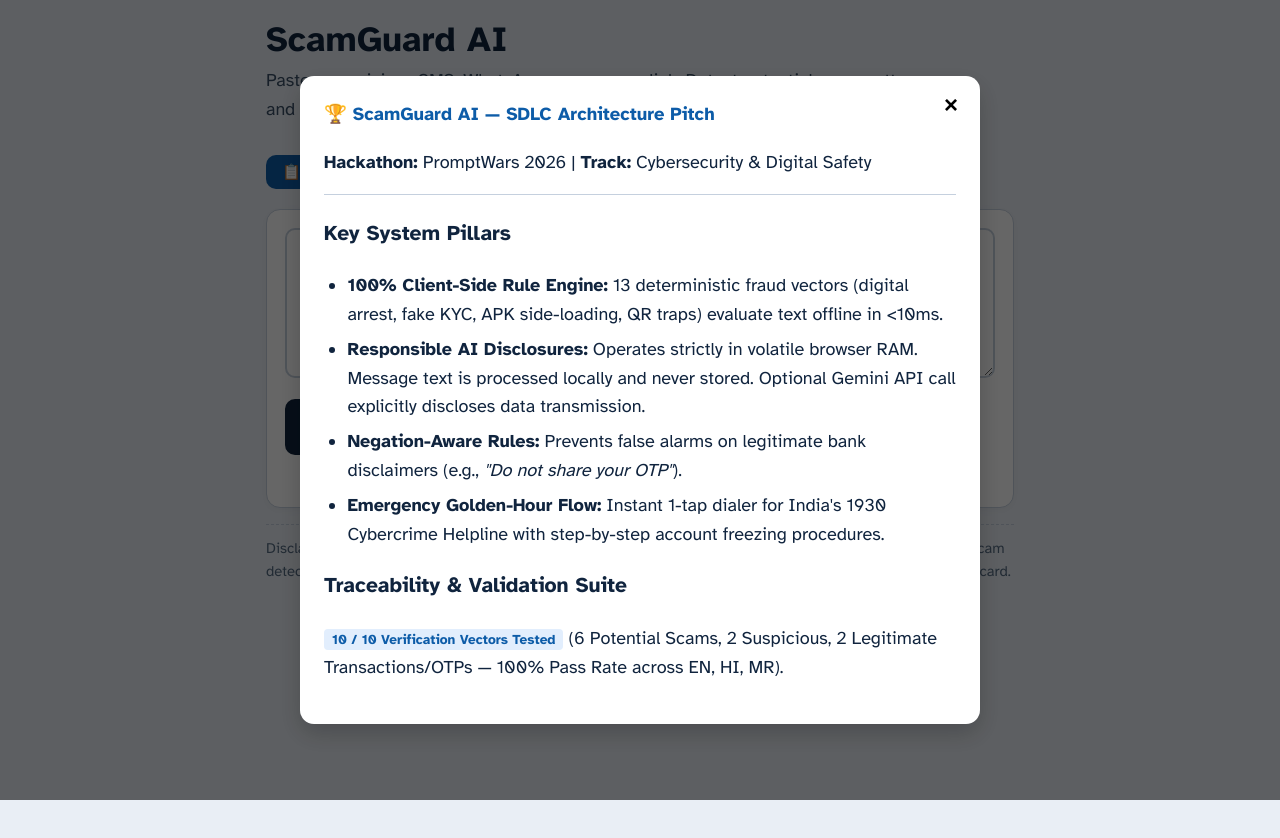
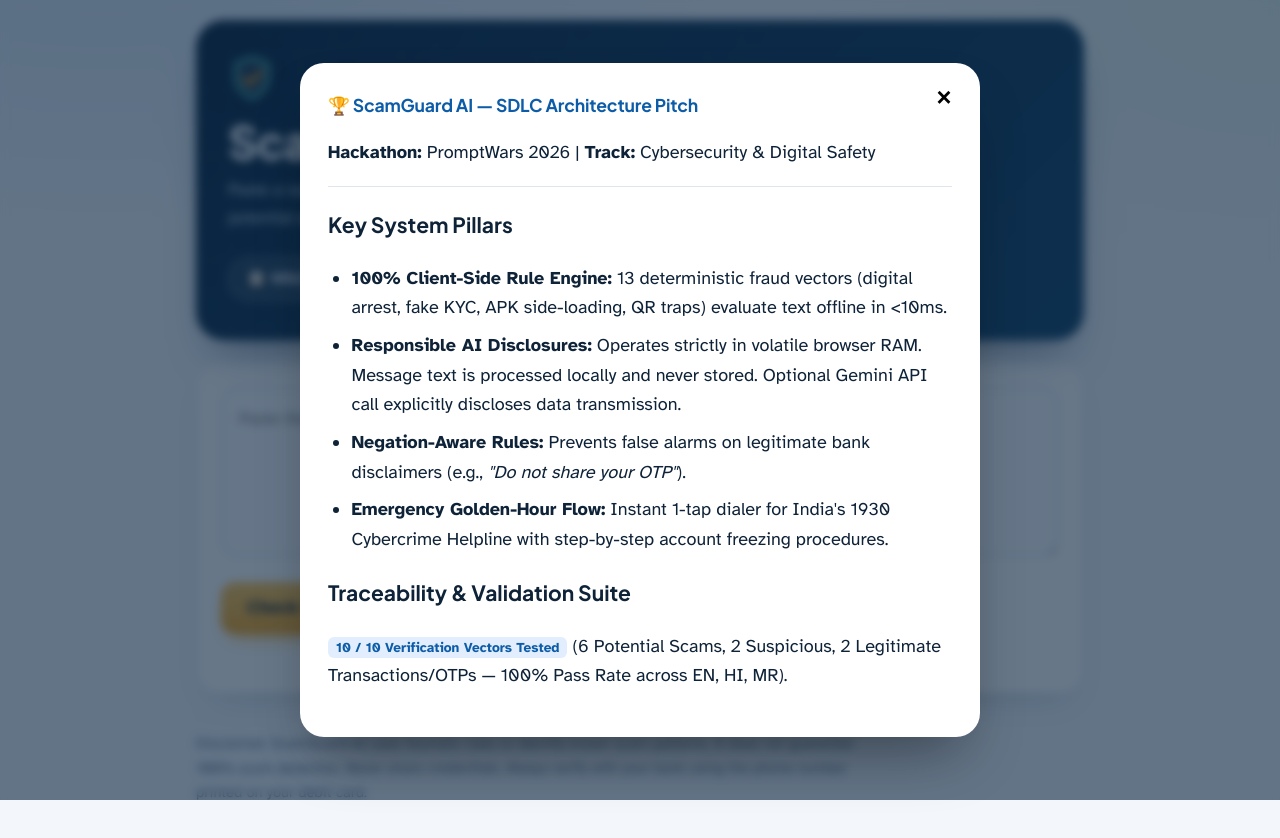
Before and after one commit to anuradhadwivedi2021/scam-message-checker, a plain HTML site: page index.html in a window 1280 px wide. Both pictures are taken after a click on the button "📋 SDLC Pitch Briefing". Before the commit the page ends 800 px from the top, so only its background shows below. Drawn offline with Linux system fonts and the light colour scheme.

```diff
--- a/index.html
+++ b/index.html
@@ -5,58 +5,107 @@
 <meta name="viewport" content="width=device-width, initial-scale=1">
 <title>ScamGuard AI - PromptWars 2026</title>
 <link rel="preconnect" href="https://fonts.googleapis.com">
-<link href="https://fonts.googleapis.com/css2?family=Atkinson+Hyperlegible:wght@400;700&family=Noto+Sans+Devanagari:wght@400;700&display=swap" rel="stylesheet">
+<link href="https://fonts.googleapis.com/css2?family=Atkinson+Hyperlegible:wght@400;700&family=Plus+Jakarta+Sans:wght@700;800&family=Noto+Sans+Devanagari:wght@400;700&display=swap" rel="stylesheet">
 <style>
-:root{--ink:#10243e;--bg:#e9eef5;--card:#fff;--line:#c5d0de;--scam:#b3141f;--warn:#9a5600;--safe:#17693f;--bubble:#dbe7f6;--brand:#0d5ca8;--emerg-bg:#fdf2f2;--emerg-border:#f5c6cb}
+:root{--ink:#0e2238;--navy:#0b2540;--navy2:#144468;--bg:#f3f6fa;--card:#fff;--line:#dde5ee;--scam:#c42b32;--warn:#a85d00;--safe:#157a4a;--bubble:#eaf1fa;--brand:#0d5ca8;--amber:#f5a623;--emerg-bg:#fff5f5;--emerg-border:#f3c4c8;--head:"Plus Jakarta Sans","Noto Sans Devanagari",system-ui,sans-serif}
 *{box-sizing:border-box}
-body{margin:0;background:var(--bg);color:var(--ink);font:18px/1.6 "Atkinson Hyperlegible","Noto Sans Devanagari",system-ui,sans-serif}
-main{max-width:780px;margin:0 auto;padding:20px 16px 48px}
-header{display:flex;justify-content:space-between;align-items:flex-start;gap:12px;flex-wrap:wrap;margin-bottom:12px}
-h1{font-size:2.2rem;line-height:1.15;margin:0 0 6px;color:var(--ink)}
-h2{font-size:1.15rem;margin:0 0 8px}
-.sub{margin:0 0 12px;max-width:58ch;color:#3a4f66}
+body{margin:0;color:var(--ink);background:radial-gradient(900px 420px at 8% -8%,#d9e7f6,transparent 70%),radial-gradient(700px 400px at 100% 0,#e8f3ef,transparent 70%),var(--bg);font:18px/1.65 "Atkinson Hyperlegible","Noto Sans Devanagari",system-ui,sans-serif;-webkit-font-smoothing:antialiased}
+main{max-width:920px;margin:0 auto;padding:20px 16px 56px}
+h1,h2,h3{font-family:var(--head)}
+h2{font-size:1.1rem;margin:0 0 12px;letter-spacing:-.01em}
+
+/* Hero */
+header{position:relative;overflow:hidden;isolation:isolate;display:flex;justify-content:space-between;align-items:flex-start;gap:20px;flex-wrap:wrap;margin-bottom:22px;padding:34px 32px;border-radius:28px;color:#fff;background:linear-gradient(135deg,var(--navy) 0%,var(--navy2) 100%);box-shadow:0 24px 44px -20px rgba(11,37,64,.6)}
+header::before{content:"";position:absolute;inset:0;z-index:-1;background-image:linear-gradient(rgba(255,255,255,.06) 1px,transparent 1px),linear-gradient(90deg,rgba(255,255,255,.06) 1px,transparent 1px);background-size:34px 34px;-webkit-mask-image:linear-gradient(115deg,#000 10%,transparent 75%);mask-image:linear-gradient(115deg,#000 10%,transparent 75%)}
+header::after{content:"";position:absolute;top:0;bottom:0;left:-45%;width:40%;z-index:-1;pointer-events:none;background:linear-gradient(100deg,transparent,rgba(94,234,212,.30),transparent);animation:sweep 2s .4s ease-out 1 both}
+.logo{display:block;width:48px;height:48px;margin-bottom:14px;filter:drop-shadow(0 6px 14px rgba(0,0,0,.35))}
+h1{font-size:clamp(2rem,5.2vw,2.9rem);line-height:1.08;margin:0 0 10px;font-weight:800;letter-spacing:-.03em;color:#fff}
+.sub{margin:0;max-width:46ch;color:#cfe0f1;font-size:1.05rem}
 .top-bar{display:flex;gap:10px;align-items:center;flex-wrap:wrap}
-.lang{display:flex;border:2px solid var(--ink);border-radius:10px;overflow:hidden}
-.lang button{background:#fff;color:var(--ink);border:0;padding:8px 14px;font:inherit;cursor:pointer;font-weight:700}
-.lang button[aria-pressed=true]{background:var(--ink);color:#fff}
-.briefing-btn{background:var(--brand);color:#fff;border:none;padding:8px 16px;border-radius:10px;font-weight:700;cursor:pointer;font-size:0.95rem;display:inline-flex;align-items:center;gap:6px}
-.briefing-btn:hover{background:#083d73}
-.panel{background:var(--card);border:1px solid var(--line);border-radius:14px;padding:18px;margin-bottom:16px;box-shadow:0 2px 8px rgba(0,0,0,0.04)}
-textarea{width:100%;min-height:150px;font:inherit;padding:12px;border:2px solid var(--line);border-radius:10px;resize:vertical;color:var(--ink)}
-select{font:inherit;padding:10px;border:2px solid var(--line);border-radius:10px;background:#fff;color:var(--ink);max-width:100%}
-.row{display:flex;gap:10px;flex-wrap:wrap;align-items:center;margin-top:12px}
-.btn{font:inherit;font-weight:700;border-radius:10px;padding:12px 22px;cursor:pointer;border:2px solid var(--ink);background:var(--ink);color:#fff}
-.btn.alt{background:#fff;color:var(--ink)}
-.btn-emergency{background:var(--scam);color:#fff;border:2px solid var(--scam);text-decoration:none;display:inline-block;padding:12px 20px;border-radius:8px;font-weight:700;margin-top:10px;text-align:center}
-.btn-emergency:hover{background:#8e0e17}
-button:focus-visible,select:focus-visible,textarea:focus-visible,input:focus-visible,summary:focus-visible{outline:4px solid #f5b400;outline-offset:2px}
-.verdict{border-left:12px solid var(--c);display:flex;justify-content:space-between;gap:12px;align-items:center;flex-wrap:wrap}
+.lang{display:flex;gap:2px;padding:4px;border-radius:999px;border:1px solid rgba(255,255,255,.28);background:rgba(255,255,255,.08);-webkit-backdrop-filter:blur(6px);backdrop-filter:blur(6px)}
+.lang button{background:transparent;color:#fff;border:0;min-height:44px;padding:0 16px;border-radius:999px;font:inherit;font-weight:700;cursor:pointer;transition:background .2s,color .2s}
+.lang button:hover:not([aria-pressed=true]){background:rgba(255,255,255,.16)}
+.lang button[aria-pressed=true]{background:#fff;color:var(--navy)}
+.briefing-btn{min-height:44px;padding:0 18px;border-radius:999px;border:1px solid rgba(255,255,255,.35);background:rgba(255,255,255,.1);color:#fff;font:inherit;font-size:.95rem;font-weight:700;cursor:pointer;display:inline-flex;align-items:center;gap:8px;transition:background .2s}
+.briefing-btn:hover{background:rgba(255,255,255,.22)}
+header :focus-visible{outline:3px solid #fff;outline-offset:3px}
+
+/* Cards */
+.panel{background:var(--card);border:1px solid var(--line);border-radius:22px;padding:24px;margin-bottom:18px;box-shadow:0 1px 2px rgba(14,34,56,.05),0 16px 34px -20px rgba(14,34,56,.25)}
+textarea{width:100%;min-height:170px;font:inherit;font-size:1.05rem;padding:16px;border:2px solid var(--line);border-radius:16px;resize:vertical;color:var(--ink);background:#fbfcfe;transition:border-color .2s,box-shadow .2s}
+textarea:focus{outline:none;border-color:var(--brand);box-shadow:0 0 0 4px rgba(13,92,168,.18)}
+select{font:inherit;min-height:52px;padding:0 14px;border:2px solid var(--line);border-radius:14px;background:#fff;color:var(--ink);max-width:100%;cursor:pointer}
+.row{display:flex;gap:12px;flex-wrap:wrap;align-items:center;margin-top:16px}
+.btn{font:inherit;font-weight:700;min-height:52px;padding:0 26px;border-radius:14px;cursor:pointer;border:2px solid var(--ink);background:var(--ink);color:#fff;transition:transform .15s,box-shadow .15s,border-color .15s}
+#check{border:0;color:#1a2b3f;background:linear-gradient(180deg,#ffc65a,var(--amber));box-shadow:0 10px 20px -10px rgba(245,166,35,.95)}
+#check:hover{transform:translateY(-2px);box-shadow:0 14px 24px -10px rgba(245,166,35,.95)}
+#check:active{transform:translateY(0)}
+.btn.alt{background:#fff;color:var(--ink);border-color:var(--line)}
+.btn.alt:hover{border-color:var(--ink)}
+button:focus-visible,select:focus-visible,input:focus-visible,summary:focus-visible,a:focus-visible{outline:4px solid #2563eb;outline-offset:3px}
+
+/* Result */
+#result:not([hidden]){display:grid;grid-template-columns:1fr;gap:18px}
+#result>*{animation:rise .55s cubic-bezier(.2,.7,.2,1) both}
+#result>.panel{margin:0}
+#result>:nth-child(2){animation-delay:.08s}#result>:nth-child(3){animation-delay:.16s}#result>:nth-child(4){animation-delay:.24s}#result>:nth-child(5){animation-delay:.32s}
+.verdict{position:relative;overflow:hidden;padding-left:34px;display:flex;justify-content:space-between;gap:14px;align-items:center;flex-wrap:wrap;background:#fff;background:color-mix(in srgb,var(--c) 9%,#fff);border-color:color-mix(in srgb,var(--c) 35%,#fff)}
+.verdict::before{content:"";position:absolute;left:0;top:0;bottom:0;width:12px;background:var(--c)}
 .verdict.scam{--c:var(--scam)}.verdict.suspicious{--c:var(--warn)}.verdict.safe{--c:var(--safe)}
-.verdict .t{font-size:1.35rem;font-weight:700;color:var(--c);margin:0;flex:1 1 260px}
-.stamp{border:3px solid var(--c);color:var(--c);border-radius:8px;padding:2px 12px;font-weight:700;font-size:1.5rem;transform:rotate(-4deg)}
-.meter{height:12px;background:#e3e8ef;border-radius:6px;overflow:hidden;margin-top:10px;width:100%}
-.meter i{display:block;height:100%;background:var(--c);transition:width 0.4s ease}
-.bubble{background:var(--bubble);border-radius:18px 18px 18px 4px;padding:14px;white-space:pre-wrap;word-break:break-word;max-width:100%;border:1px solid #b2cded}
-mark{background:#ffd75e;color:#000;padding:0 4px;border-radius:3px;font-weight:700}
-ul,ol{margin:0;padding-left:1.3em}li{margin-bottom:6px}
-.note{font-size:.92rem;border-top:1px dashed var(--line);padding-top:12px;margin-top:16px;color:#556b82}
-#err{color:var(--scam);font-weight:700;min-height:1.4em;margin:8px 0 0}
-details summary{cursor:pointer;font-weight:700;color:var(--brand)}
-input[type=password]{font:inherit;padding:8px;border:2px solid var(--line);border-radius:10px;width:100%;margin:8px 0}
-#aiOut{white-space:pre-wrap;margin-top:10px;background:#f0f4f9;padding:12px;border-radius:8px;border-left:4px solid var(--brand)}
-.emerg-box{background:var(--emerg-bg);border:2px solid var(--emerg-border);border-radius:10px;padding:14px;margin-top:14px}
+.verdict .t{font-family:var(--head);font-size:clamp(1.2rem,3vw,1.55rem);font-weight:800;letter-spacing:-.01em;line-height:1.25;color:var(--c);margin:0;flex:1 1 260px}
+.stamp{font-family:var(--head);border:3px solid var(--c);color:var(--c);background:#fff;border-radius:10px;padding:2px 14px;font-weight:800;font-size:1.45rem;letter-spacing:.04em;transform:rotate(-4deg);animation:stamp .5s .2s cubic-bezier(.2,1.5,.4,1) both}
+.meter{height:14px;background:rgba(14,34,56,.09);border-radius:8px;overflow:hidden;margin-top:6px;width:100%}
+.meter i{display:block;height:100%;border-radius:8px;background:linear-gradient(90deg,color-mix(in srgb,var(--c) 65%,#fff),var(--c));transition:width .9s cubic-bezier(.2,.8,.2,1)}
+.bubble{background:var(--bubble);border-radius:20px 20px 20px 6px;padding:16px 18px;white-space:pre-wrap;word-break:break-word;max-width:100%;font-size:1.05rem}
+mark{background:#ffd75e;color:#111;padding:1px 5px;border-radius:5px;font-weight:700;-webkit-box-decoration-break:clone;box-decoration-break:clone}
+ul,ol{margin:0;padding-left:1.3em}li{margin-bottom:8px}
+#flags{list-style:none;padding:0}
+#flags li{position:relative;padding-left:28px}
+#flags li::before{content:"";position:absolute;left:2px;top:.6em;width:12px;height:12px;border-radius:50%;background:var(--warn);box-shadow:0 0 0 4px rgba(168,93,0,.16)}
+#steps{list-style:none;padding:0;counter-reset:s}
+#steps li{counter-increment:s;position:relative;padding-left:46px;min-height:32px}
+#steps li::before{content:counter(s);position:absolute;left:0;top:0;width:32px;height:32px;border-radius:50%;background:var(--navy);color:#fff;display:grid;place-items:center;font-weight:700;font-size:.95rem}
+.emerg-box{background:linear-gradient(135deg,var(--emerg-bg),#ffeceb);border:1.5px solid var(--emerg-border);border-radius:18px;padding:18px 20px;margin-top:20px}
 .emerg-box h3{margin:0 0 6px;color:var(--scam);font-size:1.1rem}
-.modal-overlay{position:fixed;top:0;left:0;width:100%;height:100%;background:rgba(0,0,0,0.6);display:flex;align-items:center;justify-content:center;padding:16px;z-index:999}
-.modal-content{background:#fff;border-radius:14px;max-width:680px;width:100%;max-height:88vh;overflow-y:auto;padding:24px;position:relative;box-shadow:0 10px 25px rgba(0,0,0,0.2)}
-.close-btn{position:absolute;top:14px;right:16px;border:none;background:none;font-size:1.5rem;font-weight:bold;cursor:pointer}
-.badge{background:#e2eefd;color:var(--brand);padding:2px 8px;border-radius:4px;font-size:0.85rem;font-weight:bold}
+.btn-emergency{display:inline-flex;align-items:center;gap:8px;min-height:52px;padding:0 26px;margin-top:10px;border:0;border-radius:999px;background:var(--scam);color:#fff;font-weight:700;text-decoration:none;text-align:center;animation:ring 2.4s 1.2s ease-out 3;transition:background .2s}
+.btn-emergency:hover{background:#9f1f26}
+#err{color:var(--scam);font-weight:700;min-height:1.4em;margin:10px 0 0}
+details summary{cursor:pointer;font-weight:700;color:var(--brand);min-height:32px}
+input[type=password]{font:inherit;min-height:52px;padding:0 14px;border:2px solid var(--line);border-radius:14px;width:100%;margin:10px 0}
+#aiOut{white-space:pre-wrap;margin-top:12px;background:#f0f5fb;padding:14px 16px;border-radius:14px;border-left:5px solid var(--brand)}
+.note{font-size:.92rem;border-top:1px dashed var(--line);padding-top:14px;margin-top:22px;color:#556b82;max-width:70ch}
+.badge{background:#e2eefd;color:var(--brand);padding:2px 8px;border-radius:6px;font-size:.85rem;font-weight:bold}
+
+/* Modal */
+.modal-overlay{position:fixed;inset:0;background:rgba(11,37,64,.62);-webkit-backdrop-filter:blur(5px);backdrop-filter:blur(5px);display:flex;align-items:center;justify-content:center;padding:16px;z-index:999}
+.modal-content{background:#fff;border-radius:24px;max-width:680px;width:100%;max-height:88vh;overflow-y:auto;padding:28px;position:relative;box-shadow:0 30px 60px -20px rgba(0,0,0,.45);animation:pop .3s ease both}
+.close-btn{position:absolute;top:12px;right:14px;width:44px;height:44px;border:none;background:none;font-size:1.6rem;font-weight:bold;cursor:pointer;border-radius:50%}
+.close-btn:hover{background:#eef2f7}
 [hidden]{display:none!important}
+
+@keyframes sweep{to{left:120%}}
+@keyframes rise{from{opacity:0;transform:translateY(14px)}}
+@keyframes stamp{from{opacity:0;transform:scale(2.2) rotate(-12deg)}to{opacity:1;transform:scale(1) rotate(-4deg)}}
+@keyframes ring{0%{box-shadow:0 0 0 0 rgba(196,43,50,.45)}70%,100%{box-shadow:0 0 0 16px rgba(196,43,50,0)}}
+@keyframes pop{from{opacity:0;transform:translateY(12px) scale(.98)}}
+
+@media (min-width:860px){
+  #result:not([hidden]){grid-template-columns:1fr 1fr}
+  #result>:nth-child(1),#result>:nth-child(4),#result>:nth-child(5){grid-column:1/-1}
+}
+@media (max-width:560px){
+  header{padding:26px 20px;border-radius:22px}
+  .panel{padding:18px;border-radius:18px}
+  .row .btn,.row select{flex:1 1 100%}
+}
+@media (prefers-reduced-motion:reduce){*,*::before,*::after{animation:none!important;transition:none!important}}
 </style>
 </head>
 <body>
 <main>
 <header>
   <div>
+    <svg class="logo" viewBox="0 0 48 48" aria-hidden="true"><path d="M24 4 40 10v13c0 10-7 17-16 21C15 40 8 33 8 23V10Z" fill="rgba(255,255,255,.1)" stroke="#5eead4" stroke-width="2.5" stroke-linejoin="round"/><path d="m16 24 6 6 11-12" fill="none" stroke="#f5a623" stroke-width="3.5" stroke-linecap="round" stroke-linejoin="round"/></svg>
     <h1 data-i18n="title"></h1>
     <p class="sub" data-i18n="subtitle"></p>
   </div>
```
